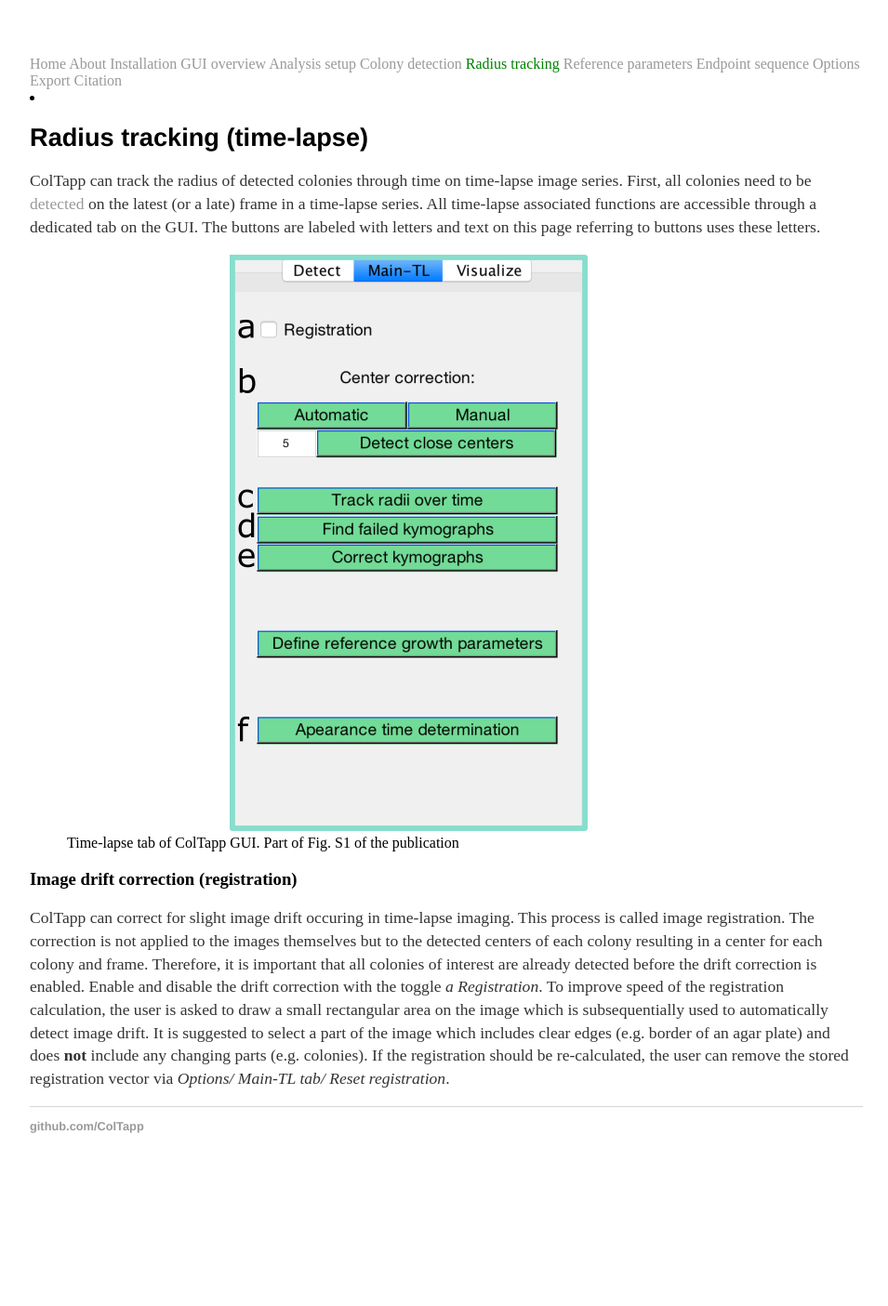
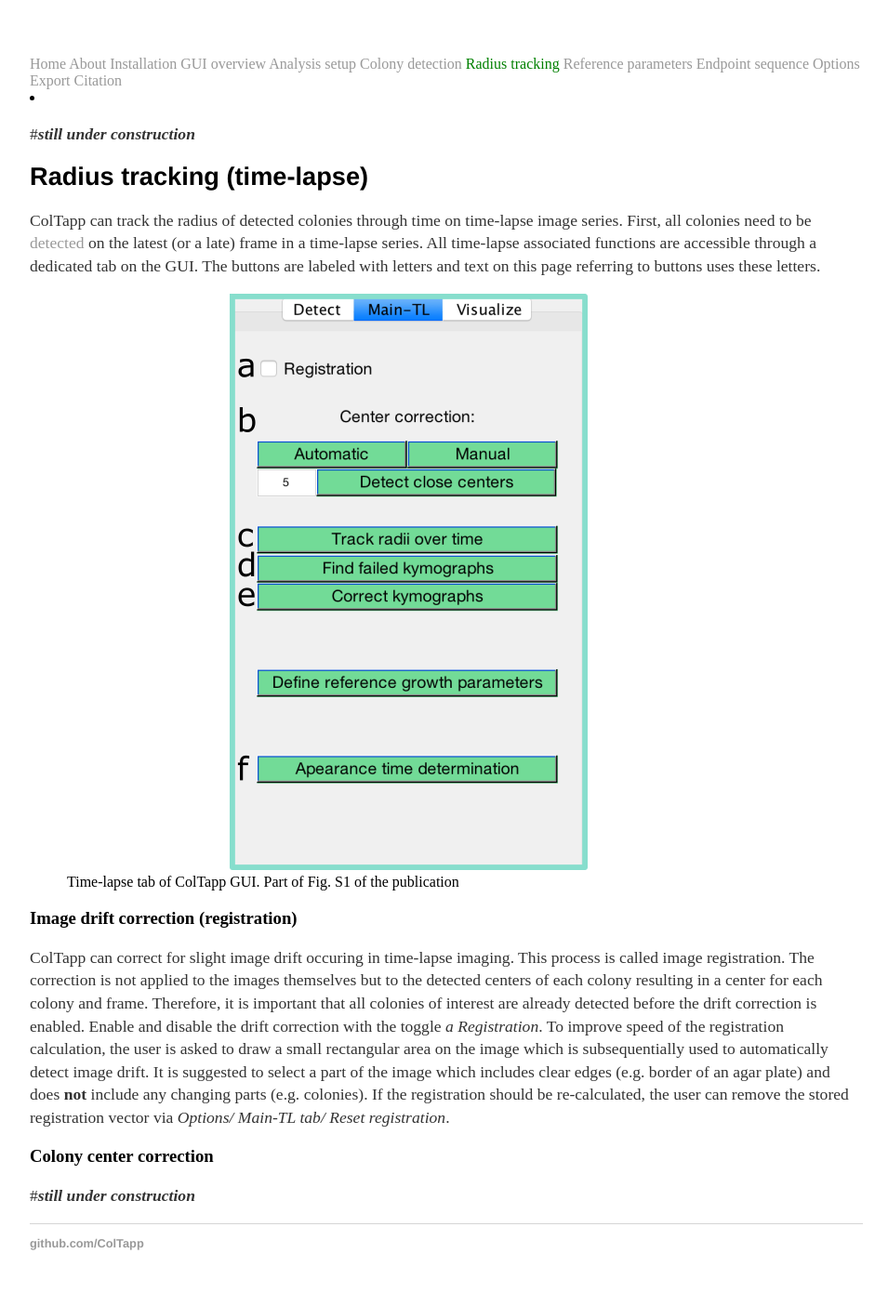
Before and after one commit to ColTapp/ColTapp.github.io, a Jekyll site: the page built from timelapse.md, in a window 1280 px wide. Shown: the whole page at 93% size, without its empty margins (160-1115 px from the left). Built offline with Jekyll 4.4.1, drawn with Linux system fonts in a browser that asks for light colours; before the commit the page ends 1279 px from its top, so only the background shows below that.

Commit message:
Update timelapse.md

```diff
--- a/timelapse.md
+++ b/timelapse.md
@@ -2,6 +2,8 @@
 layout: default
 title: Time-lapse
 ---
+#*__still under construction__*
+
 # Radius tracking (time-lapse)
 ColTapp can track the radius of detected colonies through time on time-lapse image series. First, all colonies need to be [detected]({{site.url}}/detect.html) on the latest (or a late) frame in a time-lapse series. All time-lapse associated functions are accessible through a dedicated tab on the GUI. The buttons are labeled with letters and text on this page referring to buttons uses these letters.
 <figure>
@@ -11,3 +13,8 @@ ColTapp can track the radius of detected colonies through time on time-lapse ima
 
 ### Image drift correction (registration)
 ColTapp can correct for slight image drift occuring in time-lapse imaging. This process is called image registration. The correction is not applied to the images themselves but to the detected centers of each colony resulting in a center for each colony and frame. Therefore, it is important that all colonies of interest are already detected before the drift correction is enabled. Enable and disable the drift correction with the toggle _a Registration_. To improve speed of the registration calculation, the user is asked to draw a small rectangular area on the image which is subsequentially used to automatically detect image drift. It is suggested to select a part of the image which includes clear edges (e.g. border of an agar plate) and does **not** include any changing parts (e.g. colonies). If the registration should be re-calculated, the user can remove the stored registration vector via _Options/ Main-TL tab/ Reset registration_.
+
+### Colony center correction
+
+
+#*__still under construction__*
```
